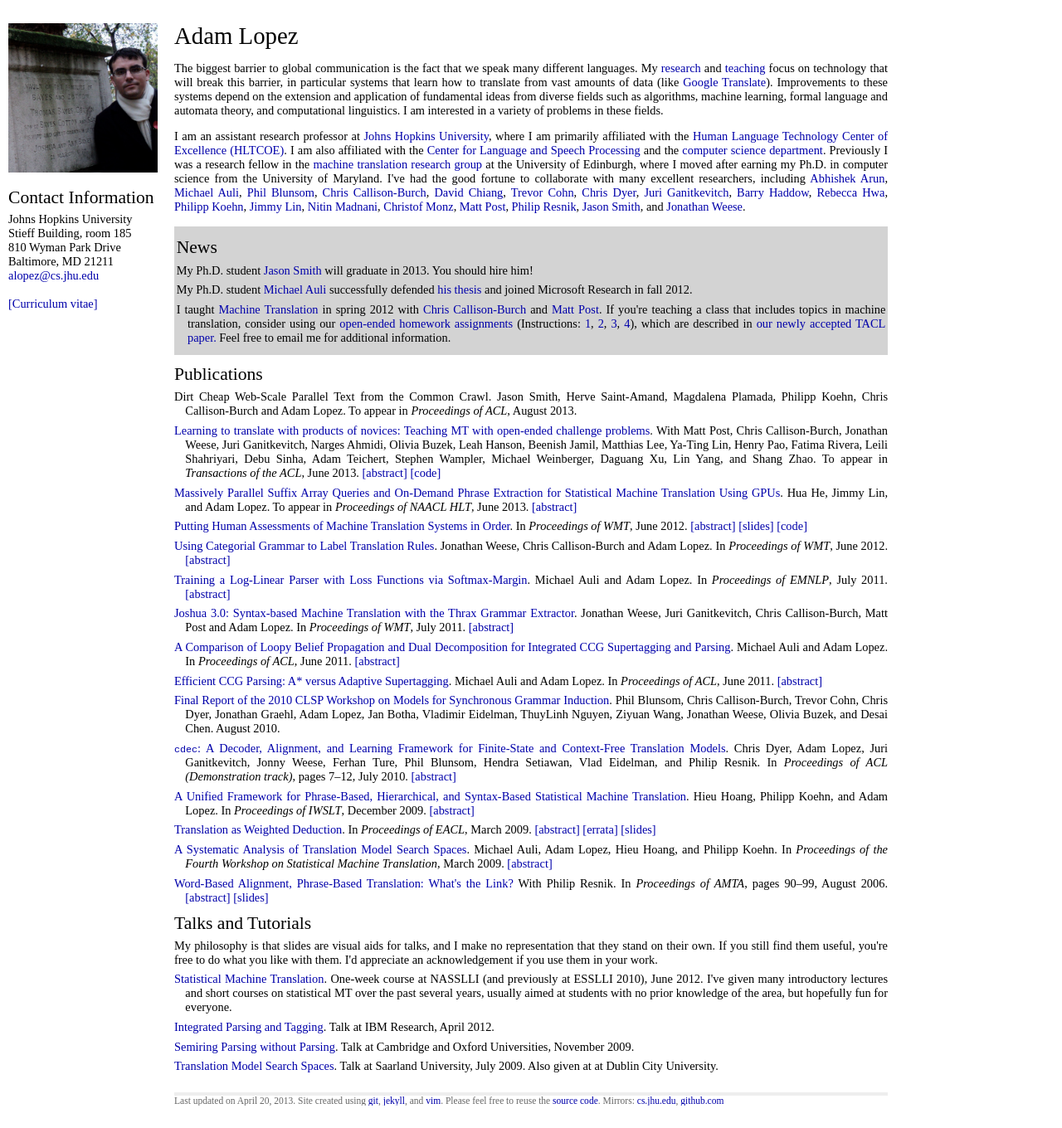
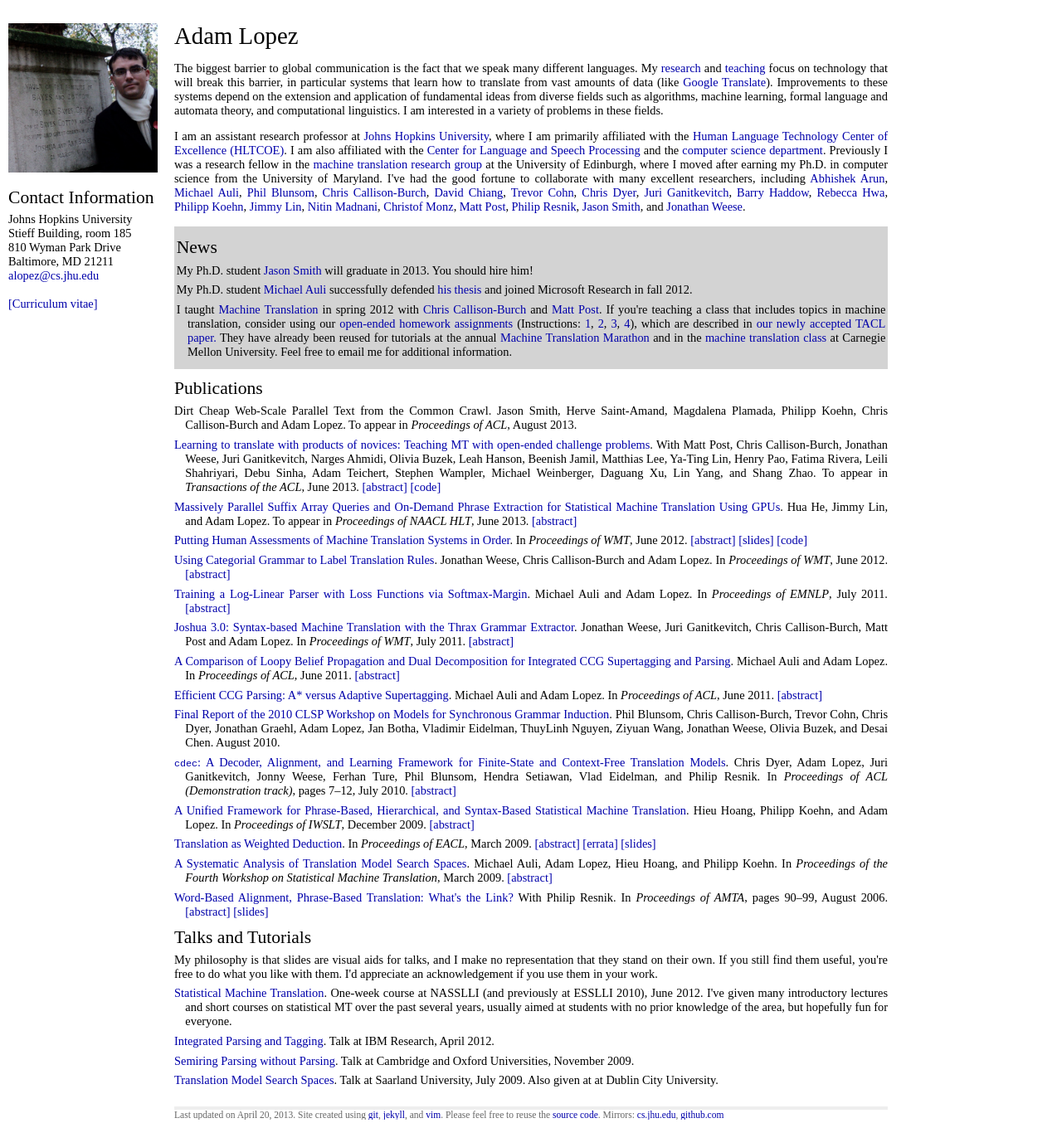
Before and after one commit to alopez/alopez.github.com, a Jekyll site: the page built from index.html, in a window 1280 px wide. Shown: the whole page at 83% size. Built offline with Jekyll 4.4.1, drawn with Linux system fonts in a browser that asks for light colours.

Commit message:
Update MT class links

```diff
--- a/index.html
+++ b/index.html
@@ -69,6 +69,10 @@ I've had the good fortune to collaborate with many excellent researchers, includ
       <a href="http://mt-class.org/hw3.html">3</a>,
       <a href="http://mt-class.org/hw4.html">4</a>),
       which are described in <a href="http://www.cs.jhu.edu/~alopez/papers/tacl2013-mt-class.pdf">our newly accepted TACL paper.</a>
+      They have already been reused for tutorials at the annual
+      <a href="http://www.statmt.org/mtm12/index.php">Machine Translation Marathon</a>
+      and in the <a href="http://demo.clab.cs.cmu.edu/sp2013-11731/">machine translation
+      class</a> at Carnegie Mellon University.
       Feel free to email me
       for additional information.
       </li>
```
